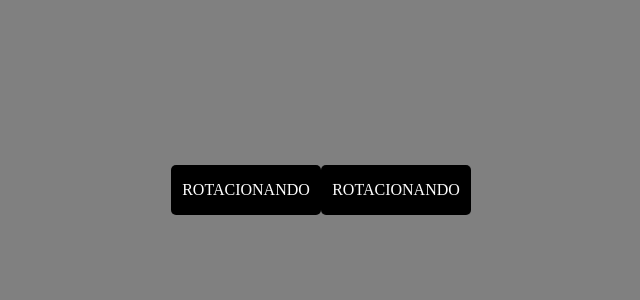
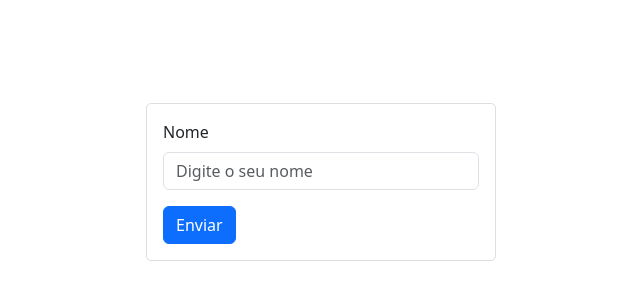
Before and after one commit to tiagolimar/aula, a plain HTML site: page index.html in a window 1280 px wide. Shown: the part 218-518 px from the top of the page, without its empty margins (319-959 px from the left). Drawn offline with nearby package versions, Linux system fonts and the light colour scheme.

Commit message:
continuação da aula

```diff
--- a/index.html
+++ b/index.html
@@ -4,15 +4,26 @@
     <meta charset="UTF-8">
     <meta http-equiv="X-UA-Compatible" content="IE=edge">
     <meta name="viewport" content="width=device-width, initial-scale=1.0">
+    <link rel="stylesheet" href="https://cdnjs.cloudflare.com/ajax/libs/animate.css/4.1.1/animate.min.css"/>
+    <link href="https://cdn.jsdelivr.net/npm/bootstrap@5.3.0-alpha1/dist/css/bootstrap.min.css" rel="stylesheet" integrity="sha384-GLhlTQ8iRABdZLl6O3oVMWSktQOp6b7In1Zl3/Jr59b6EGGoI1aFkw7cmDA6j6gD" crossorigin="anonymous">
     <link rel="stylesheet" href="style.css">
     <title>Document</title>
 </head>
 <body>
-    <div class="pisque">
-        ROTACIONANDO
-    </div>
-    <div class="rode">
-        ROTACIONANDO
-    </div>
+    <form>
+        <label for="nome" class="form-label">Nome</label>
+        <input type="text" id="nome" class="form-control" placeholder="Digite o seu nome">
+        <button class="btn btn-primary mt-3 animate__animated animate__infinite">Enviar</button>
+    </form>
+    <script>
+        let butao = document.querySelector('.btn');
+        butao.addEventListener('mouseover', function() {
+            butao.classList.add('animate__shakeX');
+        });
+        butao.addEventListener('mouseleave', function() {
+            butao.classList.add('animate__shakeX');
+        });
+    </script>
+    <script src="https://cdn.jsdelivr.net/npm/bootstrap@5.3.0-alpha1/dist/js/bootstrap.bundle.min.js" integrity="sha384-w76AqPfDkMBDXo30jS1Sgez6pr3x5MlQ1ZAGC+nuZB+EYdgRZgiwxhTBTkF7CXvN" crossorigin="anonymous"></script>
 </body>
 </html>
--- a/style.css
+++ b/style.css
@@ -3,62 +3,11 @@ body{
     display: flex;
     justify-content: center;
     align-items: center;
-    background-color: gray;
 }
 
-div{
-    width: 150px;
-    line-height: 50px;
-    background-color: black;
-    color: white;
+form{
+    width: 350px;
+    border: 1px solid #dedede;
     border-radius: 5px;
-    text-align: center;
+    padding: 16px;
 }
-
-.rode{
-    animation: rodar ease-in infinite 600s;
-}
-
-.pulse{
-    animation: pulsar ease-in infinite 600s;
-}
-
-.pisque{
-    animation: piscar ease-in infinite 600s;
-}
-
-@keyframes rodar{
-    0%{
-        transform: rotate(0deg);
-    }
-    100%{
-        transform: rotate(360deg);
-    }
-}
-
-@keyframes pulsar{
-    0%{
-        transform: scale(1,1);
-    }
-    /* 33%{
-
-    }
-    66%{
-
-    } */
-    50%{
-        transform: scale(1.5,1.5);
-    }
-    100%{
-        transform: scale(1,1);
-    }
-}
-
-@keyframes piscar{
-    0%{
-        opacity: 1;
-    }
-    100%{
-        opacity: 0;
-    }
-}
```
Also changed, not shown: anotacao.txt.
